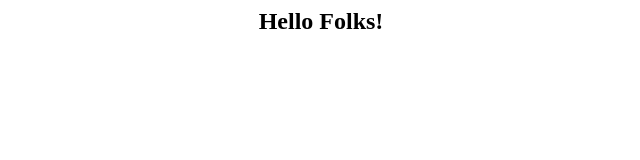
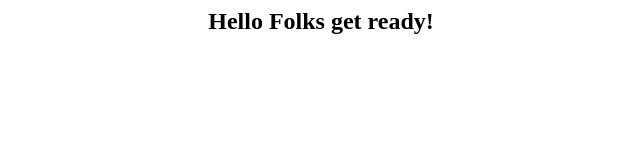
Before and after one commit to Vasanth-prog/Gitworkflow, a plain HTML site: page index.html in a window 1280 px wide. Shown: the whole page, without its empty margins (319-959 px from the left). Drawn offline with Linux system fonts and the light colour scheme.

Commit message:
Save changes in docker file

```diff
--- a/index.html
+++ b/index.html
@@ -3,6 +3,6 @@
 <title> Vasanth </title>
 </head>
 <body style = "background-image:url('images/github3.jpg'); background-size: 100%">
-<h2 ALIGN=CENTER>Hello Folks!</h2>
+<h2 ALIGN=CENTER>Hello Folks get ready!</h2>
 </body>
 </html>
```
